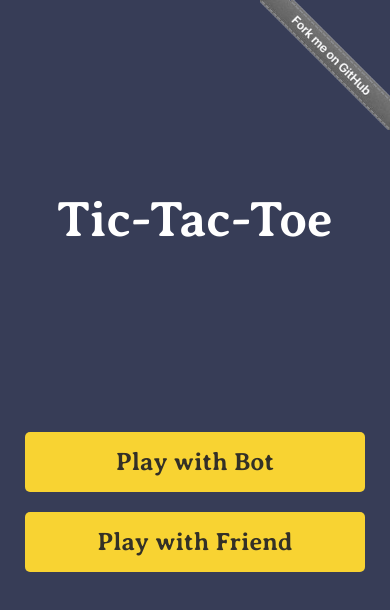
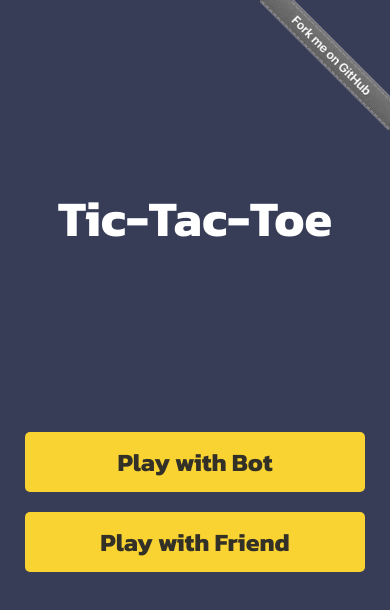
Before and after one commit to YahyaBagia/TicTacToe-Expo, a React Native app: screen /HomeScreen in a window 390 px wide. Shown: the top 610 px of the page. Built offline with nearby package versions, Linux system fonts and the light colour scheme.

Commit message:
Font Changed to Kanit (Bold)

```diff
--- a/src/common/Const.ts
+++ b/src/common/Const.ts
@@ -4,8 +4,8 @@ const ForegroundColor = "#F8D332";
 export { BackgroundColor, ForegroundColor };
 
 export const Font = {
-  FontName: "AveriaSerifLibre",
-  FontFile: require("../../assets/Fonts/AveriaSerifLibre.ttf"),
+  FontName: "Kanit-Bold",
+  FontFile: require("../../assets/Fonts/Kanit-Bold.ttf"),
 };
 
 export const Images = {
```
Also changed, not shown: assets/Fonts/AveriaSerifLibre.ttf (deleted), assets/Fonts/Kanit-Bold.ttf (added).
